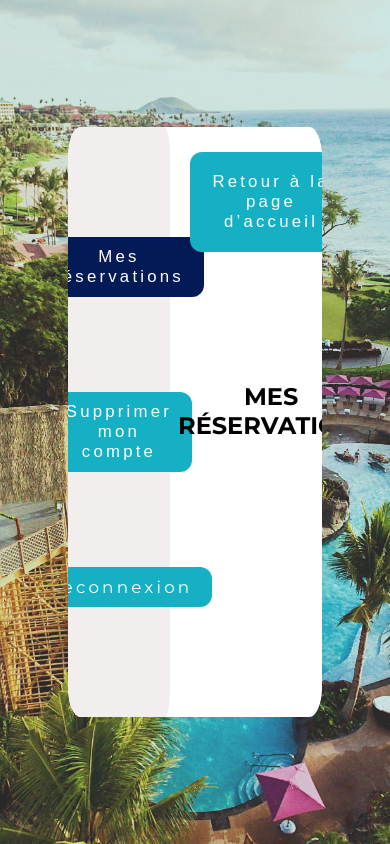
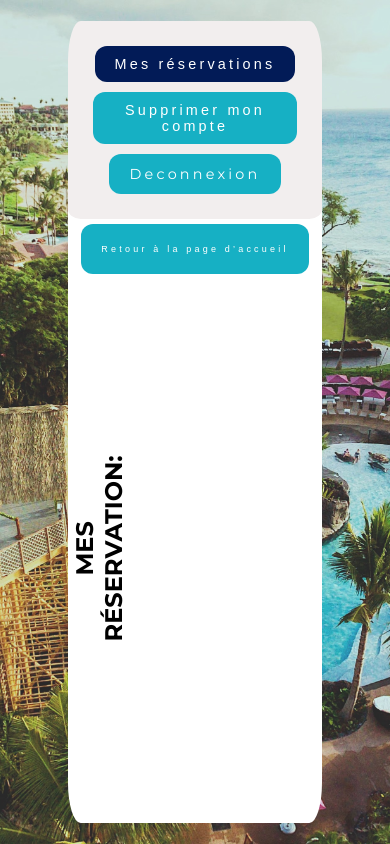
Before and after one commit to Ayoub-Glizi-Vicioso/PalmHaven_WEB, a PHP site: page /Profilmesreservtion.php in a window 390 px wide. Run offline with PHP 8.4, Linux system fonts and the light colour scheme.

Commit message:
mes reservation style

```diff
--- a/InterfaceWEB/Profilmesreservtion.php
+++ b/InterfaceWEB/Profilmesreservtion.php
@@ -44,10 +44,12 @@ if (isset($_GET['modif_success']) && $_GET['modif_success'] === 'true') {
             </form>
 
         </div>
-        <div id="zone_text">
+        <div id="retour">
             <div id="btn_retour">
                 <button onclick="window.location.href='index.php'">Retour à la page d’accueil</button>
-            </div>
+             </div>
+        </div>
+        <div id="zone_text">
             <div class="text">
                 <h2>MES RÉSERVATION:</h2>
 
--- a/InterfaceWEB/css/pourMESRESERVATION/styleMESRESERVATION.css
+++ b/InterfaceWEB/css/pourMESRESERVATION/styleMESRESERVATION.css
@@ -1,47 +1,6 @@
 @import url('https://fonts.googleapis.com/css2?family=Montserrat:ital,wght@0,100..900;1,100..900&display=swap');
 
-@media only screen and (max-width: 768px) {
-    body {
-        font-size: 12px; /* Réduire la taille de la police globale */
-    }
 
-    .container {
-        max-width: 90%; /* Réduire la largeur du conteneur principal */
-        height: auto; /* Ajuster la hauteur en fonction du contenu */
-    }
-
-    #Barre_nav {
-        width: 80%; /* Réduire la largeur de la barre de navigation */
-    }
-
-    input[type="text"] {
-        font-size: 12px; /* Réduire la taille de la police pour les champs de saisie */
-        padding: 8px; /* Ajuster le rembourrage pour les champs de saisie */
-    }
-
-    button {
-        font-size: 14px; /* Augmenter la taille de la police pour les boutons */
-        padding: 12px 24px; /* Ajuster le rembourrage pour les boutons */
-    }
-
-    h2 {
-        font-size: 20px; /* Réduire la taille des titres */
-        margin-top: 8px; /* Réduire l'espacement en haut des titres */
-        margin-bottom: 8px; /* Réduire l'espacement en bas des titres */
-    }
-
-    table {
-        font-size: 12px; /* Réduire la taille de la police pour les tableaux */
-    }
-
-    .annulation-content, .modification-content {
-        width: 80%; /* Réduire la largeur des fenêtres modales */
-    }
-
-    .input {
-        width: 20%; /* Ajuster la largeur des champs de saisie */
-    }
-}
 * {
     margin: 0;
     padding: 0;
@@ -66,8 +25,8 @@ body {
     max-width: 65%;
     height: 70%;
     position: relative;
-    overflow-x: hidden;
-    overflow-y: hidden;
+    overflow-x: auto;
+    overflow-y: auto;
     display: flex;
     border-radius: 5%;
 }
@@ -244,3 +203,51 @@ form button:hover{
     border: 1px solid lightgray;
     color: black;
 }
+
+#retour{
+    display:flex;
+    justify-content: center;
+}
+
+@media only screen and (max-width: 1200px) {
+    body {
+        font-size: 12px; /* Réduire la taille de la police globale */
+    }
+
+
+    .container {
+        width: 90%; /* Réduire la largeur du conteneur */
+        height: 95%; /* Réduire la hauteur du conteneur */
+        display: flex;
+        flex-direction: column; /* Aligner les éléments en colonne */
+    }
+
+    #Barre_nav {
+        display: flex;
+        flex-direction: row; /* Aligner les éléments en ligne */
+        flex-wrap: wrap;
+        width: 100%;
+    }
+
+    #zone_text {
+        flex-direction: column; /* Aligner les éléments en colonne */
+        width: 100%; /* Prendre toute la largeur disponible */
+        height: 100%; /* Prendre toute la hauteur disponible */
+    }
+
+    button , input{
+
+        font-size: 9px;
+        width: smaller;
+
+    }
+
+}
+
+@media screen  and (max-width: 800px ){
+    #zone_text{
+        transform: rotate(270deg);
+        margin-right: 10px;
+    }
+
+}
```
